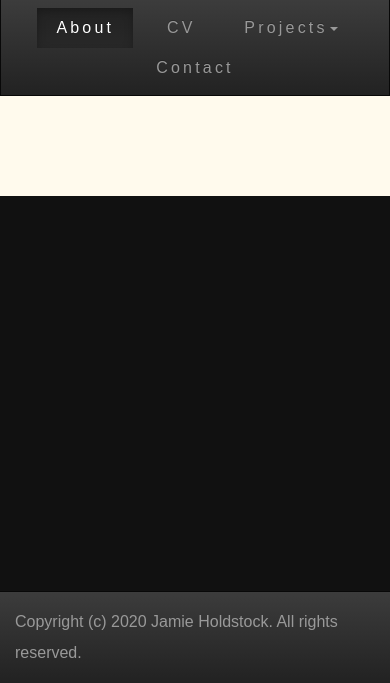
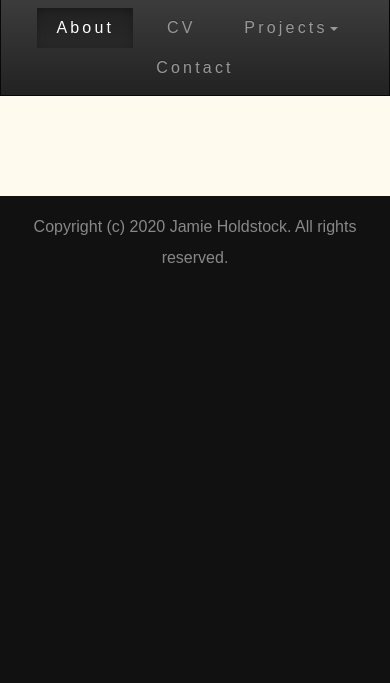
Before and after one commit to jholdstock/Website, a PHP site: template web/views/base.twig in a window 390 px wide. Shown: the part 161-844 px from the top of the page. Run offline with PHP 8.4, Linux system fonts and the light colour scheme; the template is opened without the code that fills it: most values are stand-ins (such as "Sample title", 1, 10 or a date in 2020); some libraries are stand-ins or nearby versions.

Commit message:
copyright looks terrible on mobile - changed

```diff
--- a/web/css/custom.css
+++ b/web/css/custom.css
@@ -3,8 +3,8 @@
 }
 
 body {
-	margin: 0px;
-	padding: 0px;
+	margin: 0;
+	padding: 0;
 	background: #111;
 	font-family: sans-serif;
 	font-size: 12pt;
@@ -18,7 +18,7 @@
 }
 
 p, ol, ul {
-	margin: 0px;
+	margin: 0;
 }
 
 p {
@@ -83,12 +83,18 @@
 filter: progid:DXImageTransform.Microsoft.gradient( startColorstr='#ccf79a35', endColorstr='#ccd26e1f',GradientType=0 ); /* IE6-8 */
 }
 
+#copyright {
+	text-align: center;
+	color: #888;
+	margin: 1em auto 3em;
+}
+
 #wrapper {
 	background-color: #FFFAED;
 }
 
 .container {
-	margin: 0px auto;
+	margin: 0 auto;
 }
 
 #header
--- a/web/views/base.twig
+++ b/web/views/base.twig
@@ -72,11 +72,9 @@
 
 		</div>
 
-		<nav class="navbar navbar-inverse navbar-fixed-bottom">
-			<div class="container">
-				<p class="navbar-text">Copyright (c) {{ year }} Jamie Holdstock. All rights reserved.</p>
-			</div>
-		</nav>
+		<div id="copyright">
+			<p>Copyright (c) {{ year }} Jamie Holdstock. All rights reserved.</p>
+		</div>
 
 		<script>
 			var set = false;
```
